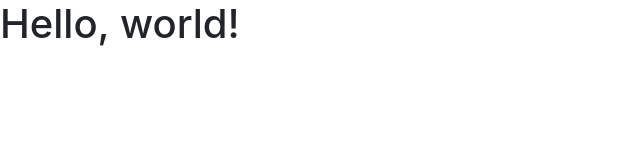
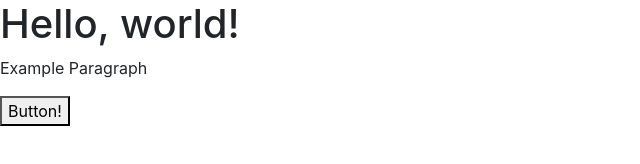
Before and after one commit to hahdookin/hahdookin.github.io, a plain HTML site: page index.html in a window 1280 px wide. Shown: the whole page, without its empty margins (0-640 px from the left). Drawn offline with nearby package versions, Linux system fonts and the light colour scheme.

Commit message:
Auto commit

```diff
--- a/index.html
+++ b/index.html
@@ -12,6 +12,8 @@
   </head>
   <body>
     <h1>Hello, world!</h1>
+    <p>Example Paragraph</p>
+    <button>Button!</button>
 
     <!-- Optional JavaScript -->
     <!-- jQuery first, then Popper.js, then Bootstrap JS -->
```
